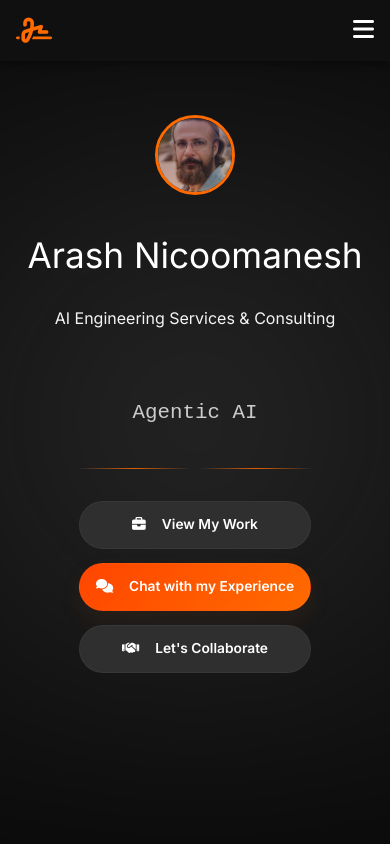
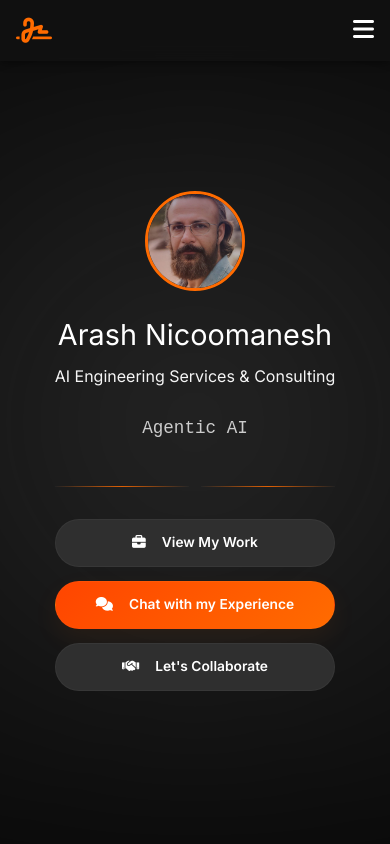
Before and after one commit to aragit/aragit.github.io, a plain HTML site: page index.html in a window 390 px wide. Shown: the top 844 px of the page. Drawn offline with nearby package versions, Linux system fonts and the light colour scheme.

```diff
--- a/style.css
+++ b/style.css
@@ -470,51 +470,23 @@ footer {
   height: auto;
 }
 
-/* ---------- HERO – viewport-safe centre ---------- */
-.hero {
-  min-height: 100vh;              /* allow natural growth */
-  display: flex;
-  flex-direction: column;
-  align-items: center;
-  justify-content: center;
-  text-align: center;
-  padding: clamp(70px, 8vh, 120px) 1rem; /* top bar + breathing room */
-  background: transparent;
-  position: relative;
-}
+/* Mobile responsive adjustments */
+@media (max-width: 600px) {
+  .hero-avatar {
+    width: 100px;
+    height: 100px;
+    margin-bottom: 0.8rem;
 
-.hero .container {
-  width: 100%;
-  max-width: 1100px;
-  margin: auto;                   /* centre content block */
-  display: flex;
-  flex-direction: column;
-  align-items: center;
-  gap: 1rem;
-}
+  }
 
-/* avatar never crops */
-.hero-avatar {
-  width: clamp(80px, 10vw, 130px);
-  height: clamp(80px, 10vw, 130px);
-  border-radius: 50%;
-  object-fit: cover;
-  border: 3px solid #ff6b00;
-  margin-bottom: 1rem;
-}
+  /* Additional mobile optimization */
+  .hero h1 {
+    font-size: 1.8rem;
+  }
 
-/* buttons stay together */
-.hero-cta {
-  margin: 1rem 0 0;
-  display: flex;
-  gap: 1rem;
-  flex-wrap: wrap;
-  justify-content: center;
-}
-
-/* landscape tweak – give extra top space when bar appears */
-@media (max-height: 500px) and (orientation: landscape) {
-  .hero { padding-top: 120px; }
+  #typewrite {
+    font-size: 1.1rem;
+  }
 }
 
 /* small service tweaks */
```
